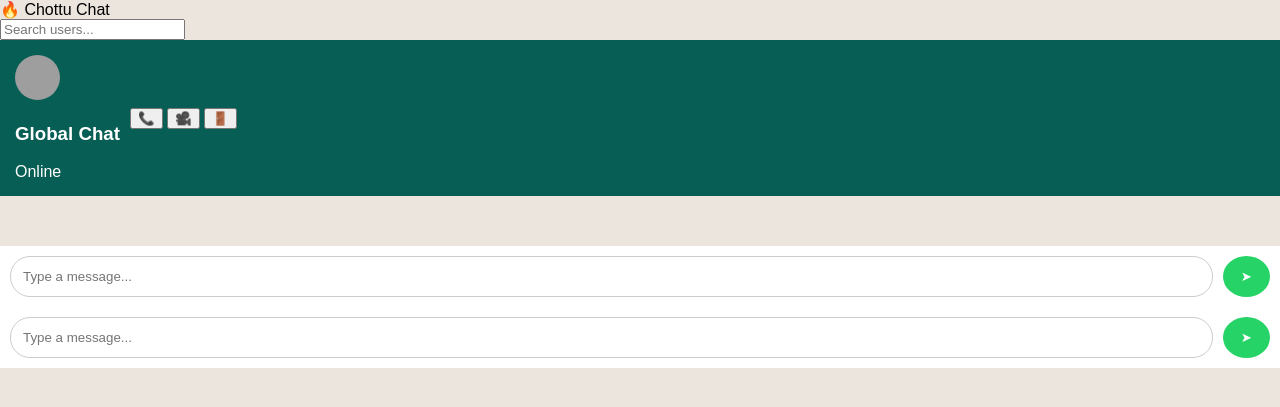
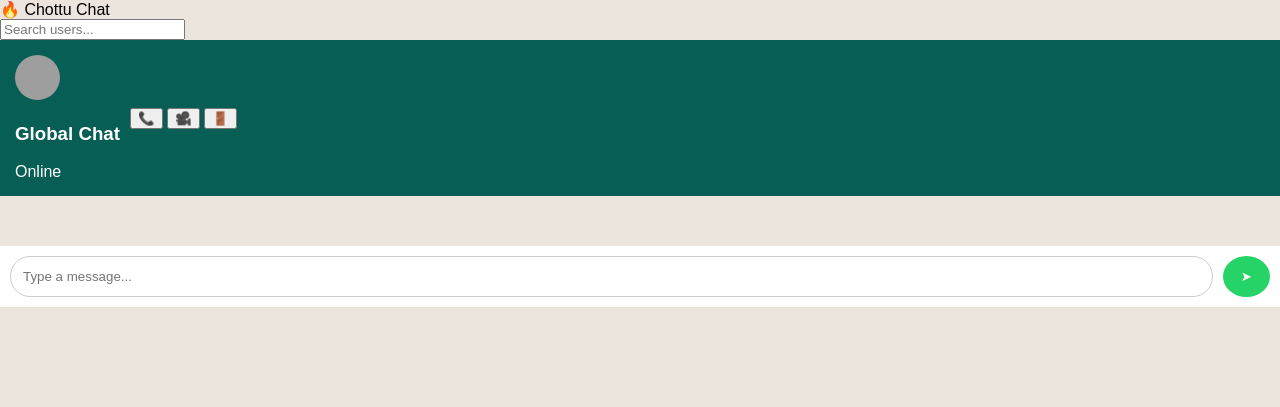
Before and after one commit to tirathram2/chottu-chat, a Flask app: page / in a window 1280 px wide. Shown: the top 407 px of the page. Run offline with Flask 3, Linux system fonts and the light colour scheme; some libraries are stand-ins or nearby versions; grey boxes are pictures that could not be loaded.

Commit message:
Update index.html

```diff
--- a/templates/index.html
+++ b/templates/index.html
@@ -59,16 +59,6 @@
 
 <div id="typing" class="typing"></div>
 
-<div class="chat-input">
-
-    <input
-        id="msg"
-        placeholder="Type a message..."
-    >
-
-    <button onclick="sendMsg()">➤</button>
-
-</div>
 
         <div class="chat-input">
 
```
